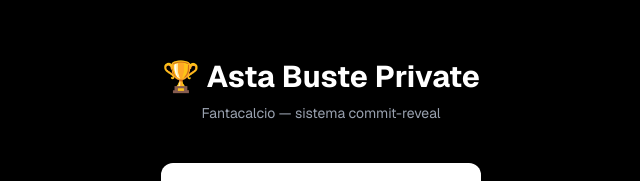
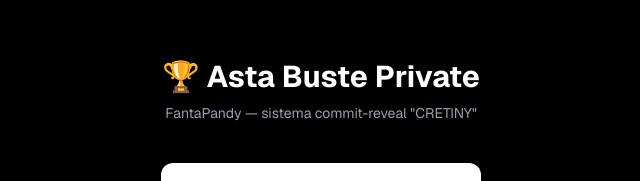
Before and after one commit to NikyBebba/asta-buste-private, a Next.js app: page / in a window 1280 px wide. Shown: the part 220-401 px from the top of the page, without its empty margins (319-959 px from the left). Built offline with nearby package versions, Linux system fonts and the light colour scheme; no server answers.

Commit message:
Disattivata cache statica per pagina principale

```diff
--- a/app/page.tsx
+++ b/app/page.tsx
@@ -1,4 +1,6 @@
 'use client'
+
+export const dynamic = 'force-dynamic';
 
 import { useState } from 'react'
 import { useRouter } from 'next/navigation'
@@ -103,7 +105,7 @@
   return (
     <main className="min-h-screen bg-black text-white flex flex-col items-center justify-center p-6 font-sans">
       <h1 className="text-3xl font-bold mb-2">🏆 Asta Buste Private</h1>
-      <p className="text-gray-400 mb-10 text-sm">Fantacalcio — sistema commit-reveal</p>
+      <p className="text-gray-400 mb-10 text-sm">FantaPandy — sistema commit-reveal "CRETINY"</p>
 
       {mode === 'choose' && (
         <div className="flex flex-col gap-4 w-full max-w-xs">
```
